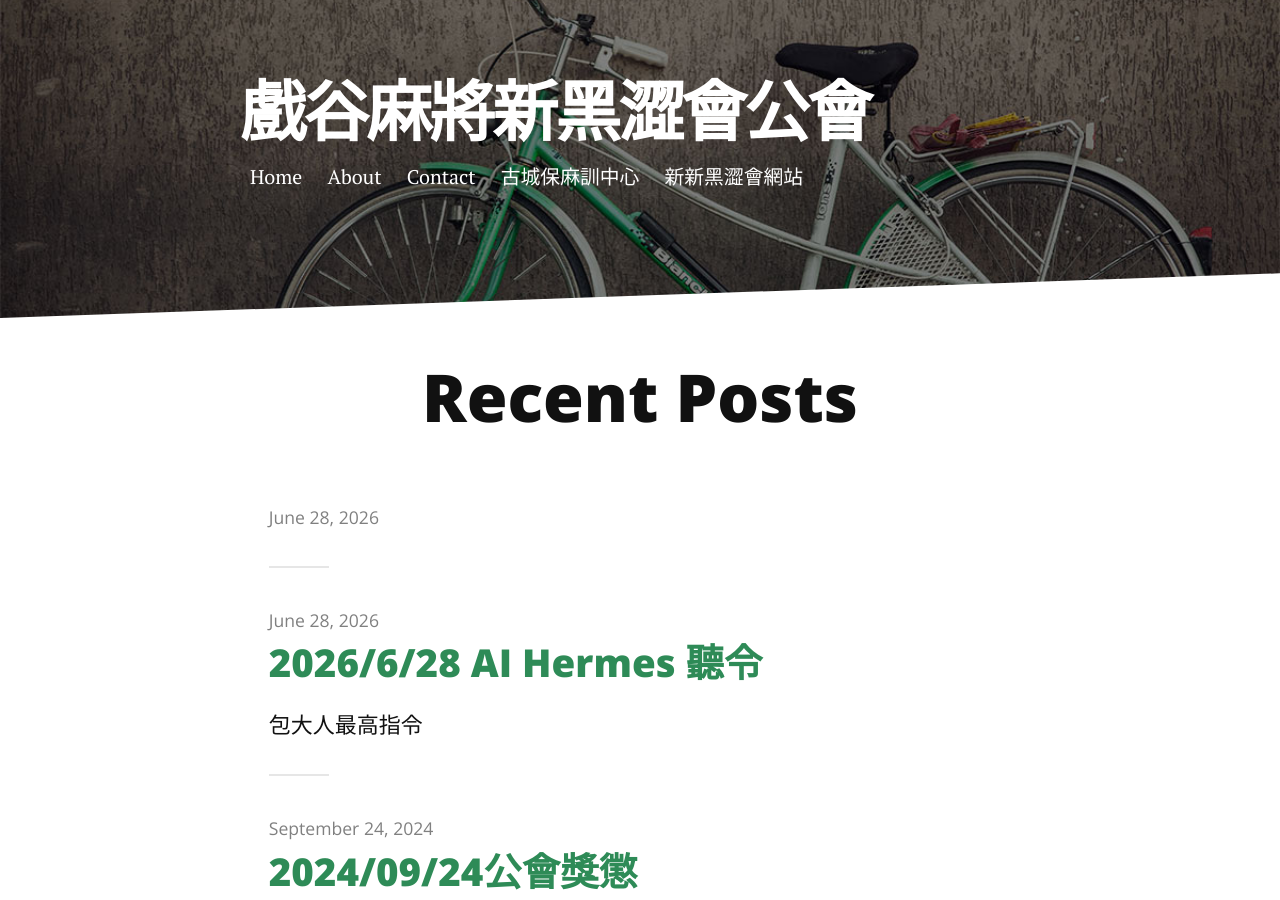
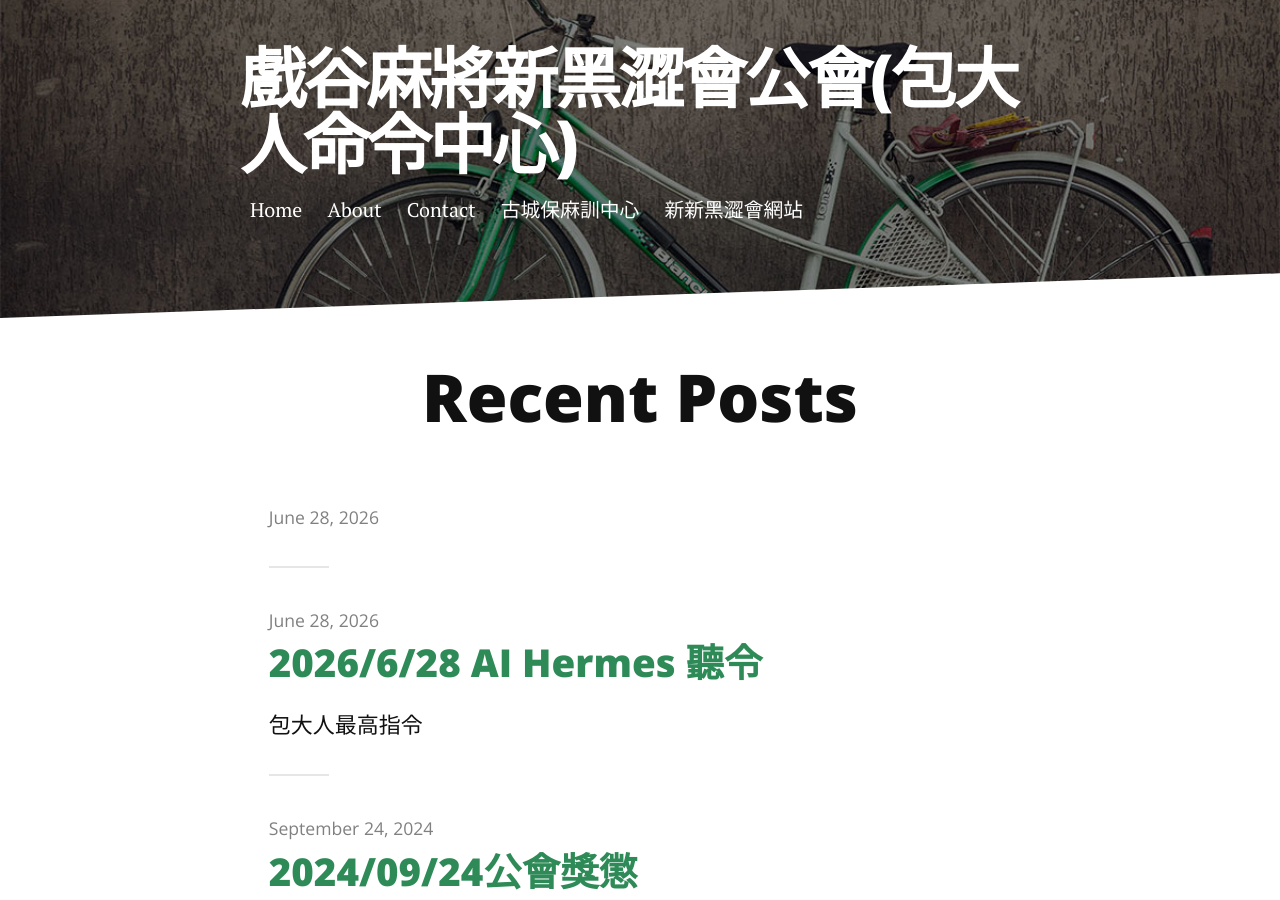
Before and after one commit to jetbomb2012/beloved, a Jekyll site: the page built from index.html, in a window 1280 px wide and 900 px high. Built offline with Jekyll 4.4.1, drawn with Linux system fonts in a browser that asks for light colours; nearby versions of some CDN libraries; the list of posts is cut into pages by our own code.

Commit message:
Update _config.yml

```diff
--- a/_config.yml
+++ b/_config.yml
@@ -1,4 +1,4 @@
-title: 戲谷麻將新黑澀會公會
+title: 戲谷麻將新黑澀會公會(包大人命令中心)
 description: Long Form Jekyll theme built with SASS
 
 url: https://long-haul.netlify.app
```
